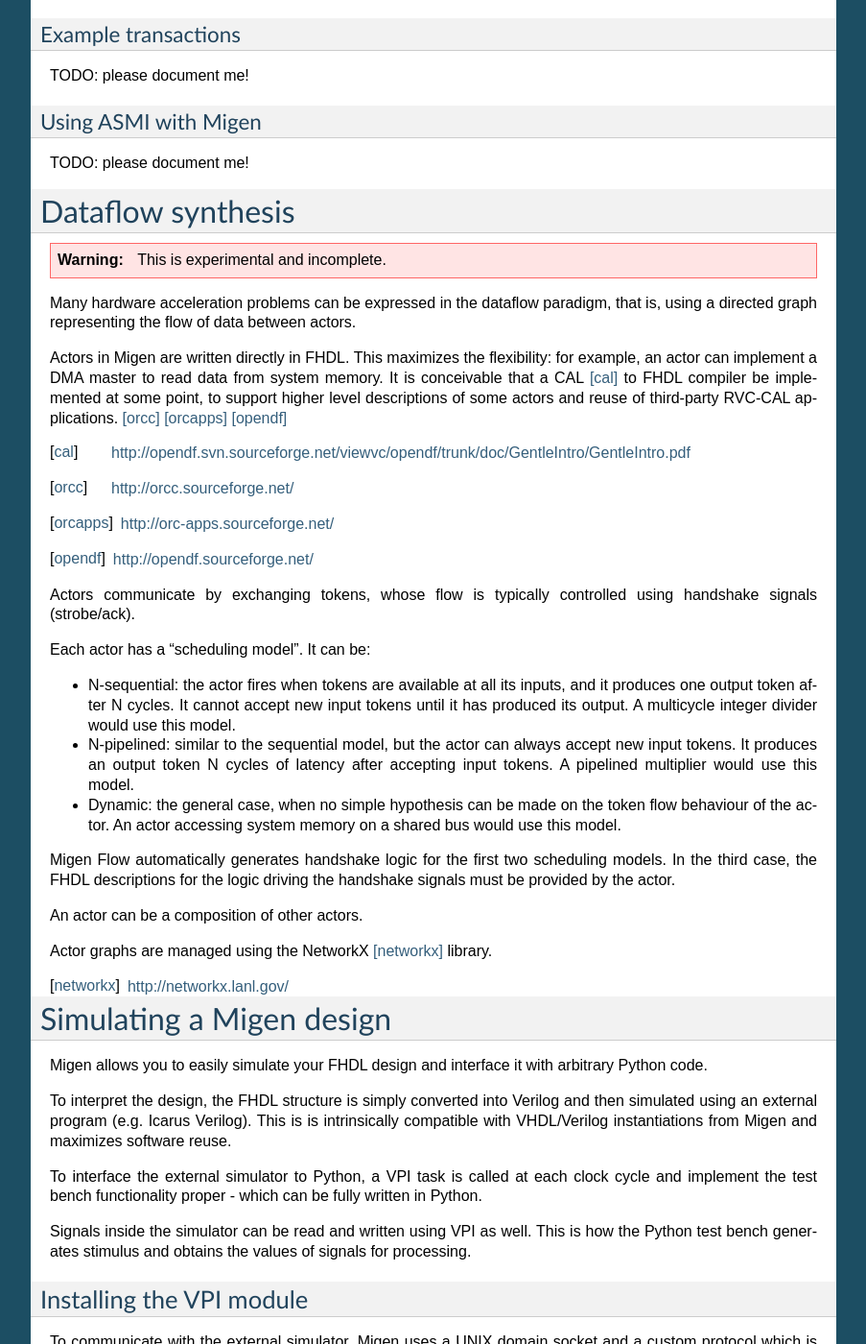
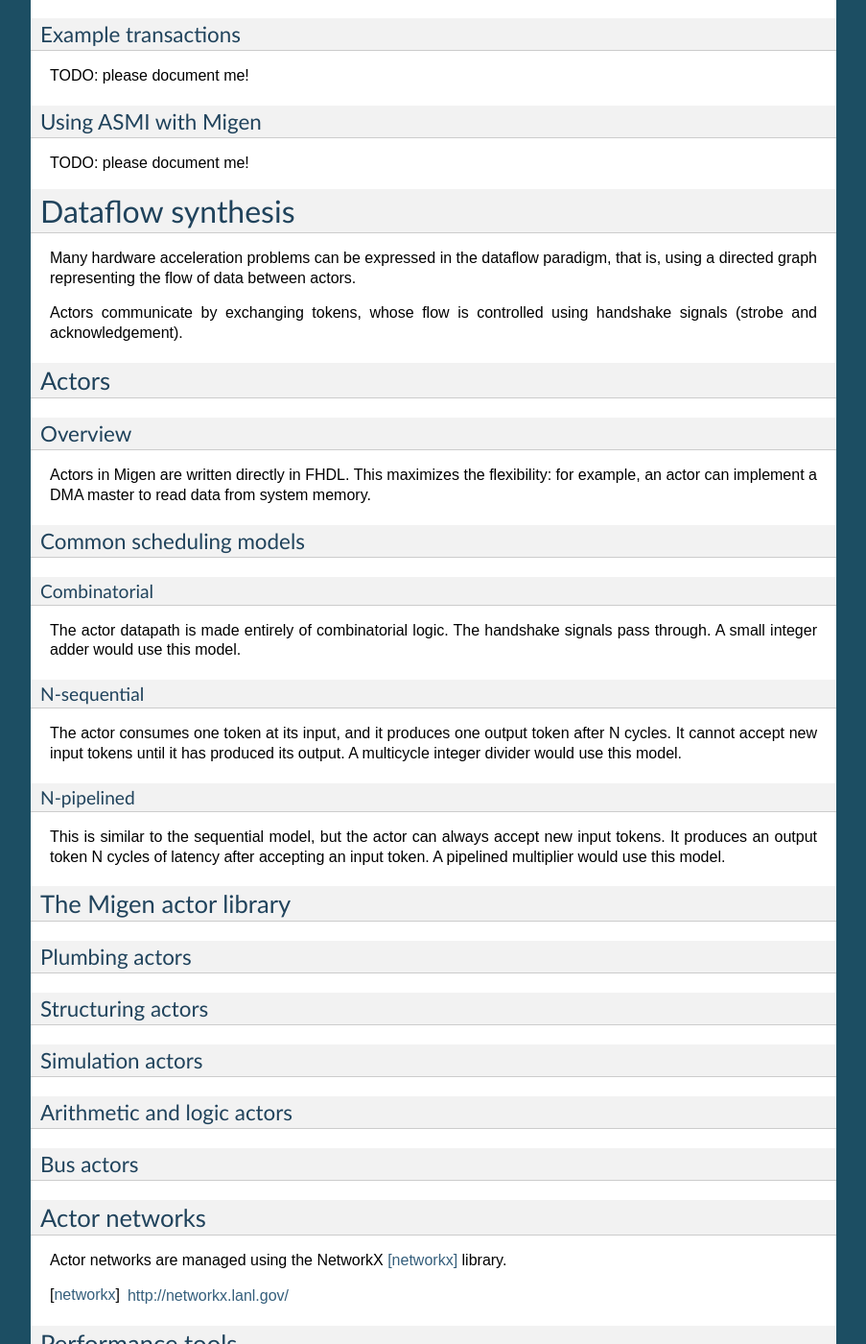
Before and after one commit to enjoy-digital/litex, a Sphinx documentation site: the page built from doc/index.rst, in a window 1280 px wide and 1400 px high, scrolled down 10719 px. Shown: the whole window at 96% size, without its empty margins (198-1101 px from the left). Built offline with Sphinx 7.4.7, drawn with Linux system fonts in a browser that asks for light colours; formulas are drawn with MathJax 3; some of the changed text lies outside the part shown.

Commit message:
doc: dataflow chapter structure

```diff
--- a/doc/index.rst
+++ b/doc/index.rst
@@ -405,33 +405,74 @@
 
 Dataflow synthesis
 ##################
-.. WARNING::
-   This is experimental and incomplete.
 
 Many hardware acceleration problems can be expressed in the dataflow paradigm, that is, using a directed graph representing the flow of data between actors.
 
-Actors in Migen are written directly in FHDL. This maximizes the flexibility: for example, an actor can implement a DMA master to read data from system memory. It is conceivable that a CAL [cal]_ to FHDL compiler be implemented at some point, to support higher level descriptions of some actors and reuse of third-party RVC-CAL applications. [orcc]_ [orcapps]_ [opendf]_
+Actors communicate by exchanging tokens, whose flow is controlled using handshake signals (strobe and acknowledgement).
+
+Actors
+******
+
+Overview
+========
+
+Actors in Migen are written directly in FHDL. This maximizes the flexibility: for example, an actor can implement a DMA master to read data from system memory.
+
+Common scheduling models
+========================
+
+Combinatorial
+-------------
+The actor datapath is made entirely of combinatorial logic. The handshake signals pass through. A small integer adder would use this model.
+
+N-sequential
+------------
+The actor consumes one token at its input, and it produces one output token after N cycles. It cannot accept new input tokens until it has produced its output. A multicycle integer divider would use this model.
+
+N-pipelined
+-----------
+This is similar to the sequential model, but the actor can always accept new input tokens. It produces an output token N cycles of latency after accepting an input token. A pipelined multiplier would use this model.
+
+The Migen actor library
+***********************
+
+Plumbing actors
+===============
+
+Structuring actors
+==================
+
+Simulation actors
+=================
+
+Arithmetic and logic actors
+===========================
+
+Bus actors
+==========
+
+Actor networks
+**************
+
+Actor networks are managed using the NetworkX [networkx]_ library.
+
+.. [networkx] http://networkx.lanl.gov/
+
+Performance tools
+*****************
+
+
+High-level actor description
+****************************
+.. WARNING::
+   Not implemented yet, just an idea.
+
+It is conceivable that a CAL [cal]_ to FHDL compiler be implemented at some point, to support higher level descriptions of some actors and reuse of third-party RVC-CAL applications. [orcc]_ [orcapps]_ [opendf]_
 
 .. [cal] http://opendf.svn.sourceforge.net/viewvc/opendf/trunk/doc/GentleIntro/GentleIntro.pdf
 .. [orcc] http://orcc.sourceforge.net/
 .. [orcapps] http://orc-apps.sourceforge.net/
 .. [opendf] http://opendf.sourceforge.net/
-
-Actors communicate by exchanging tokens, whose flow is typically controlled using handshake signals (strobe/ack).
-
-Each actor has a "scheduling model". It can be:
-
-* N-sequential: the actor fires when tokens are available at all its inputs, and it produces one output token after N cycles. It cannot accept new input tokens until it has produced its output. A multicycle integer divider would use this model.
-* N-pipelined: similar to the sequential model, but the actor can always accept new input tokens. It produces an output token N cycles of latency after accepting input tokens. A pipelined multiplier would use this model.
-* Dynamic: the general case, when no simple hypothesis can be made on the token flow behaviour of the actor. An actor accessing system memory on a shared bus would use this model.
-
-Migen Flow automatically generates handshake logic for the first two scheduling models. In the third case, the FHDL descriptions for the logic driving the handshake signals must be provided by the actor.
-
-An actor can be a composition of other actors.
-
-Actor graphs are managed using the NetworkX [networkx]_ library.
-
-.. [networkx] http://networkx.lanl.gov/
 
 .. _simulating:
 
```
Also changed, not shown: other parts of doc/index.rst (+8 -0 lines).
